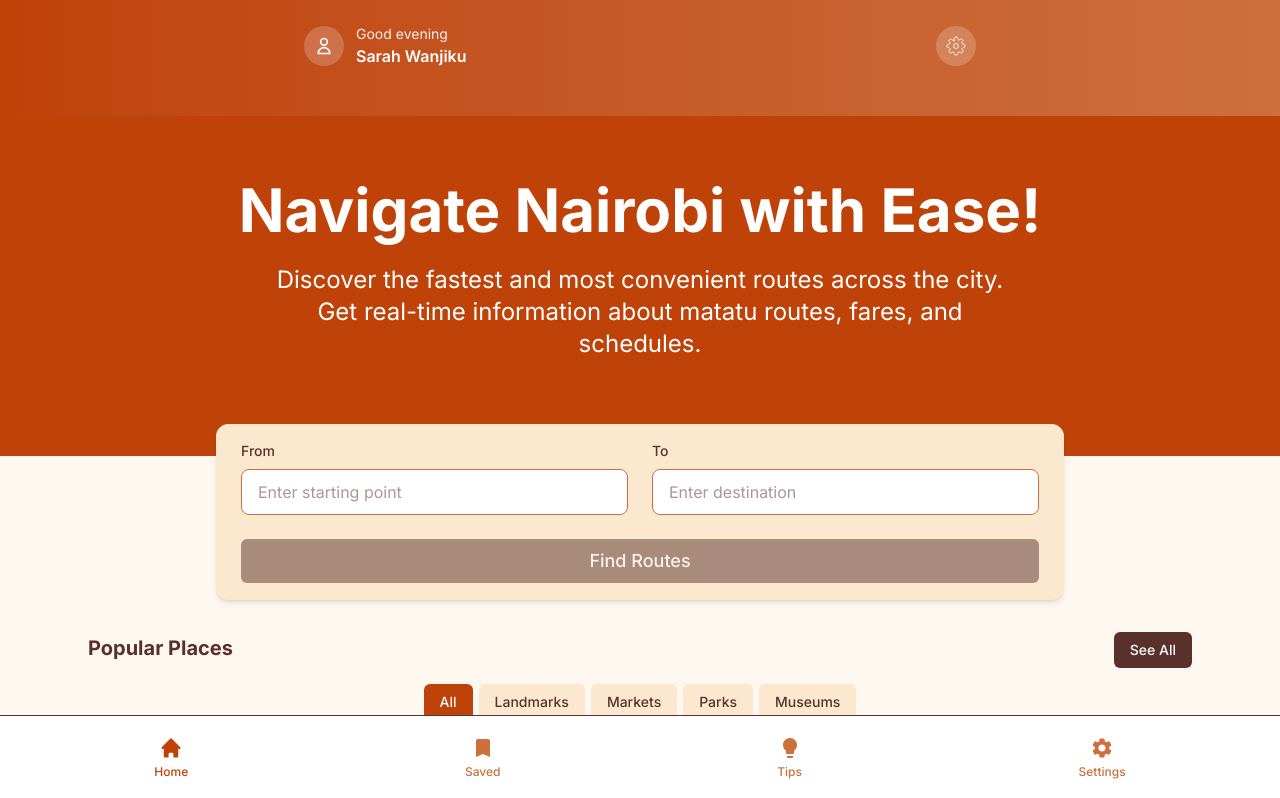
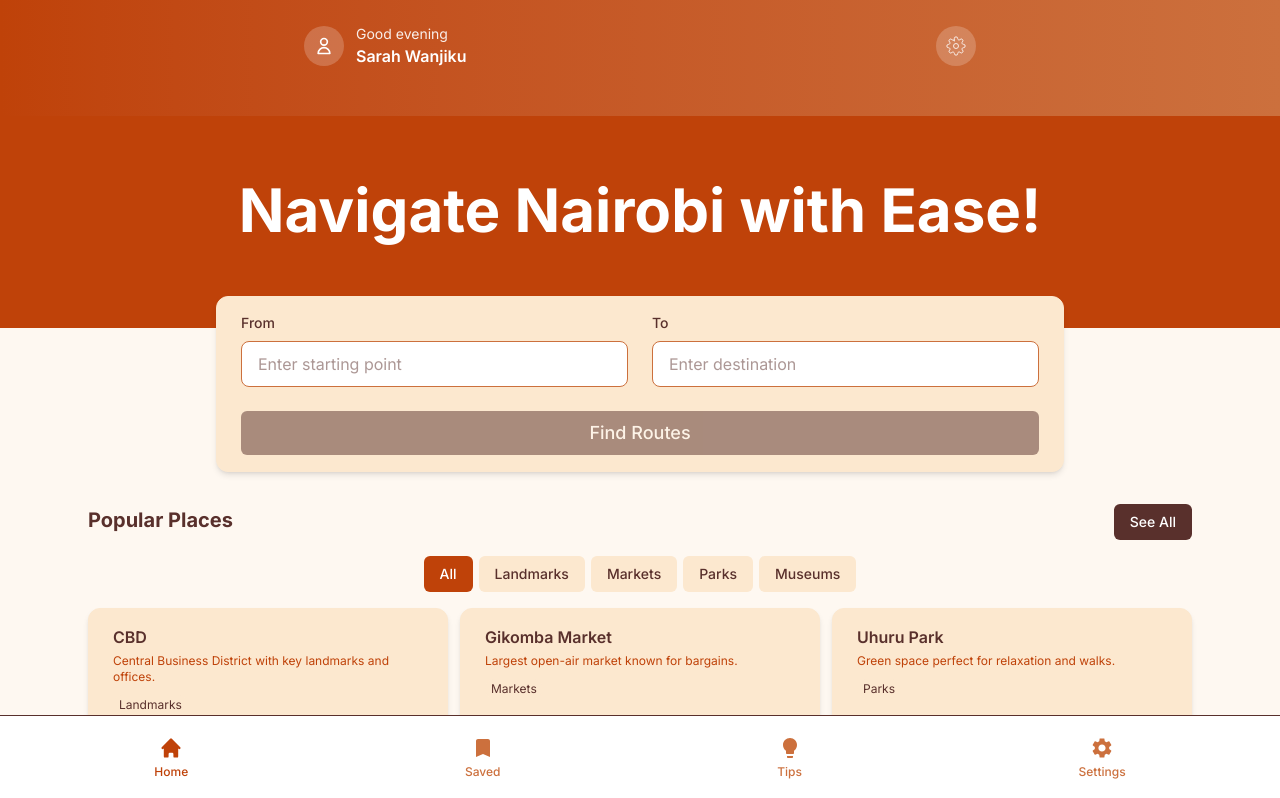
Before and after one commit to Emmy-ck/switch, a Next.js app in the folder matatu-finder/: page / in a window 1280 px wide. Shown: the top 798 px of the page. Built offline with nearby package versions, Linux system fonts and the light colour scheme.

Commit message:
Update page.tsx

```diff
--- a/matatu-finder/src/app/page.tsx
+++ b/matatu-finder/src/app/page.tsx
@@ -78,10 +78,6 @@ export default function HomePage() {
           <h2 className="text-5xl md:text-6xl font-bold mb-6 fade-in">
             Navigate Nairobi with Ease!
           </h2>
-          <p className="text-xl md:text-2xl mb-8 max-w-3xl mx-auto slide-in-bottom">
-            Discover the fastest and most convenient routes across the city.
-            Get real-time information about matatu routes, fares, and schedules.
-          </p>
         </div>
       </div>
 
```
